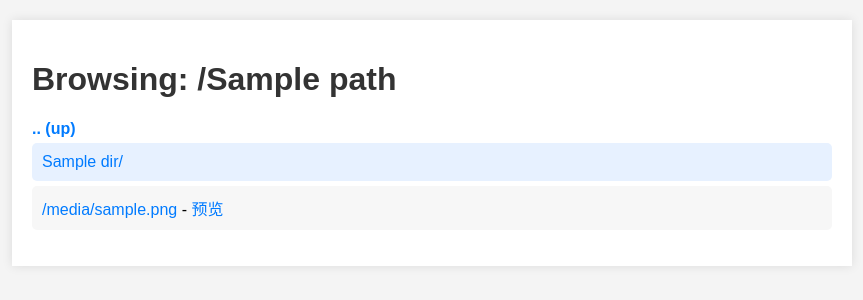
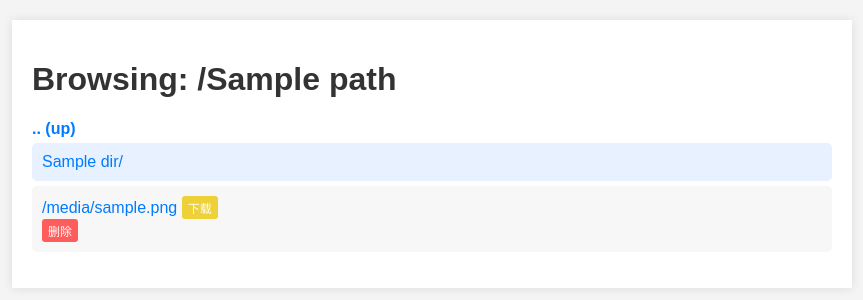
Before and after one commit to lan2lang/File-Explorer-ByWeb, a Flask app: template templates/index.html in a window 1280 px wide. Shown: the top 300 px of the page, without its empty margins (208-1071 px from the left). Run offline with Flask 3, Linux system fonts and the light colour scheme; the template is opened without the code that fills it: most values are stand-ins (such as "Sample title", 1, 10 or a date in 2020).

Commit message:
新增下载删除按钮

```diff
--- a/main.py
+++ b/main.py
@@ -1,10 +1,30 @@
 import os
-from flask import Flask, render_template, send_from_directory, abort, url_for
-
+from flask import Flask, render_template, send_from_directory, abort, url_for, request, redirect, send_file
+from werkzeug.utils import secure_filename
 app = Flask(__name__)
 
 # 设置根目录，可以根据需要更改
 ROOT_DIR = os.path.abspath("/SUMMER")
+
+@app.route('/download/<path:subpath>')
+def download(subpath):
+    file_path = os.path.join(ROOT_DIR, subpath)
+    if os.path.exists(file_path) and os.path.isfile(file_path):
+        return send_file(file_path, as_attachment=True)
+    else:
+        return 'File not found', 404
+
+@app.route('/delete/<path:subpath>', methods=['POST'])
+def delete(subpath):
+    if request.method == 'POST':
+        file_path = os.path.join(ROOT_DIR, subpath)
+        if os.path.exists(file_path):
+            os.remove(file_path)
+            return redirect(url_for('index'))  # 删除成功后重定向到 index 页面
+        else:
+            return 'File not found', 404
+    else:
+        return 'Method not allowed', 405
 
 @app.route('/')
 @app.route('/<path:subpath>')
--- a/templates/index.html
+++ b/templates/index.html
@@ -11,42 +11,76 @@
             padding: 20px;
             background-color: #f4f4f4;
         }
+
         h1 {
             color: #333;
         }
+
         ul {
             list-style-type: none;
             padding: 0;
         }
+
         li {
             margin: 5px 0;
         }
+
         a {
             text-decoration: none;
             color: #007BFF;
         }
+
         a:hover {
             text-decoration: underline;
         }
+
         .container {
             max-width: 800px;
             margin: 0 auto;
             padding: 20px;
             background-color: #fff;
-            box-shadow: 0 0 10px rgba(0,0,0,0.1);
+            box-shadow: 0 0 10px rgba(0, 0, 0, 0.1);
         }
+
         .up-link {
             font-weight: bold;
         }
+
         .dir, .file {
             padding: 10px;
             border-radius: 5px;
         }
+
         .dir {
             background-color: #e7f1ff;
         }
+
         .file {
             background-color: #f7f7f7;
+        }
+
+        /* 添加样式以美化删除按钮 */
+        .delete-btn {
+            background-color: #ff5c5c;
+            color: #fff;
+            border: none;
+            padding: 3px 6px;
+            font-size: 12px;
+            border-radius: 3px;
+            cursor: pointer;
+        }
+
+        .delete-btn:hover {
+            background-color: #ff0000;
+        }
+
+        .download-btn {
+            background-color: #eed039;
+
+        }
+
+        .white {
+            color: white;
         }
     </style>
 </head>
@@ -63,7 +97,12 @@
         {% for file in files %}
         <li class="file">
             <a href="{{ url_for('index', subpath=path + '/' + file) }}">{{ file }}</a>
-            - <a href="{{ url_for('preview', subpath=path + '/' + file) }}">预览</a>
+            <!--            - <a href="{{ url_for('preview', subpath=path + '/' + file) }}">预览</a>-->
+            <button class="delete-btn download-btn"><a class="white"
+                    href="{{ url_for('download', subpath=path + '/' + file) }}">下载</a></button>
+            <form action="{{ url_for('delete', subpath=path + '/' + file) }}" method="post">
+                <input class="delete-btn" type="submit" value="删除">
+            </form>
         </li>
         {% endfor %}
     </ul>
```
